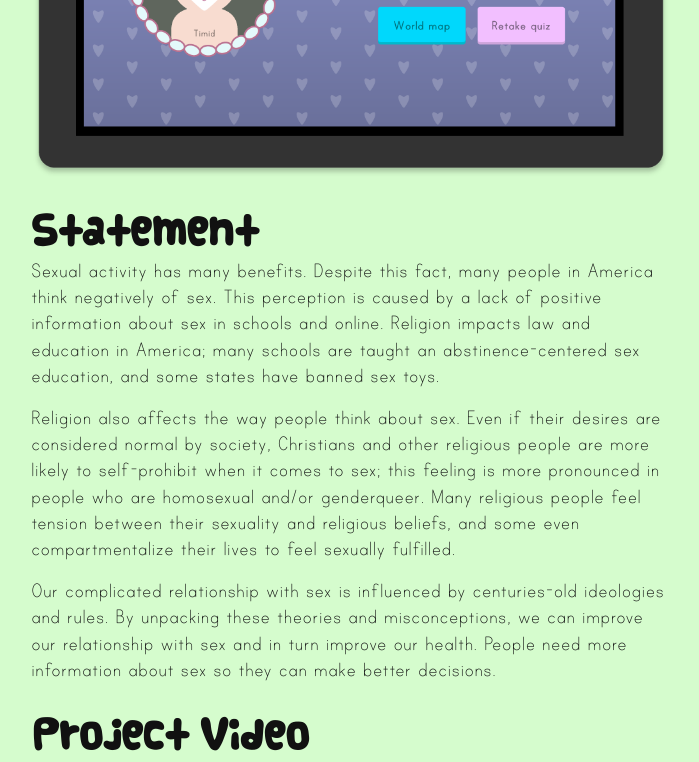
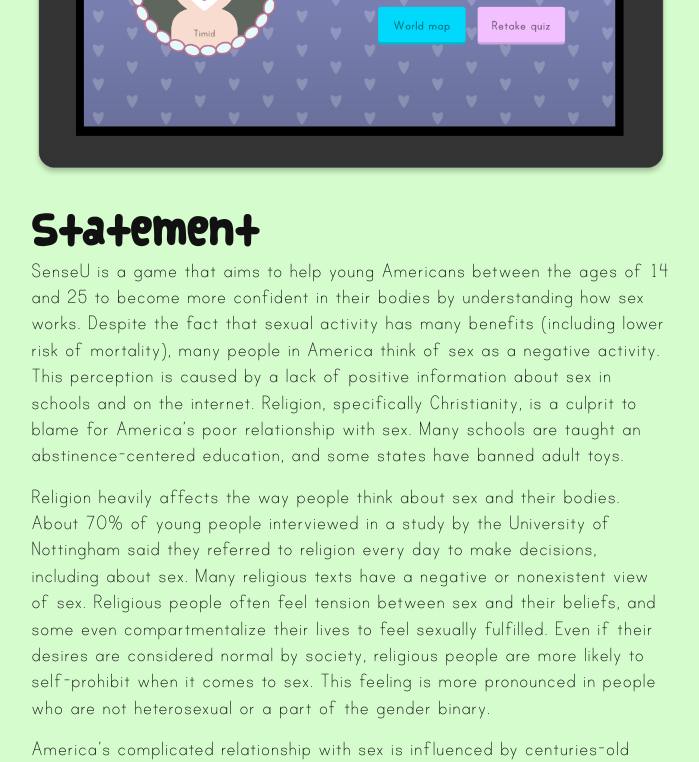
Before and after one commit to cattsmall/thesis-website, a Jekyll site: the page built from proposal.md, in a window 1280 px wide and 1400 px high, scrolled down 647 px. Shown: the top 762 px of the window, without its empty margins (289-988 px from the left). Built offline with Jekyll 4.4.1, drawn with Linux system fonts in a browser that asks for light colours; some web fonts are replaced; some of the changed text lies outside the part shown; grey boxes are pictures that could not be loaded.

Commit message:
thesis statement updated

```diff
--- a/proposal.md
+++ b/proposal.md
@@ -10,11 +10,11 @@ In order to introduce people to the idea and benefits of sex in a non-controvers
 
 ##Statement
 
-Sexual activity has many benefits. Despite this fact, many people in America think negatively of sex. This perception is caused by a lack of positive information about sex in schools and online. Religion impacts law and education in America; many schools are taught an abstinence-centered sex education, and some states have banned sex toys.
+SenseU is a game that aims to help young Americans between the ages of 14 and 25 to become more confident in their bodies by understanding how sex works. Despite the fact that sexual activity has many benefits (including lower risk of mortality), many people in America think of sex as a negative activity. This perception is caused by a lack of positive information about sex in schools and on the internet. Religion, specifically Christianity, is a culprit to blame for America's poor relationship with sex. Many schools are taught an abstinence-centered education, and some states have banned adult toys.
 
-Religion also affects the way people think about sex. Even if their desires are considered normal by society, Christians and other religious people are more likely to self-prohibit when it comes to sex; this feeling is more pronounced in people who are homosexual and/or genderqueer. Many religious people feel tension between their sexuality and religious beliefs, and some even compartmentalize their lives to feel sexually fulfilled.
+Religion heavily affects the way people think about sex and their bodies. About 70% of young people interviewed in a study by the University of Nottingham said they referred to religion every day to make decisions, including about sex. Many religious texts have a negative or nonexistent view of sex. Religious people often feel tension between sex and their beliefs, and some even compartmentalize their lives to feel sexually fulfilled. Even if their desires are considered normal by society, religious people are more likely to self-prohibit when it comes to sex. This feeling is more pronounced in people who are not heterosexual or a part of the gender binary.
 
-Our complicated relationship with sex is influenced by centuries-old ideologies and rules. By unpacking these theories and misconceptions, we can improve our relationship with sex and in turn improve our health. People need more information about sex so they can make better decisions.
+America's complicated relationship with sex is influenced by centuries-old ideologies and rules. By unpacking these theories and misconceptions, players can improve the relationship with their own bodies. People need information about sex so they can become more confident and make better decisions.
 
 ##Project Video
 <div class="video-container">
```
